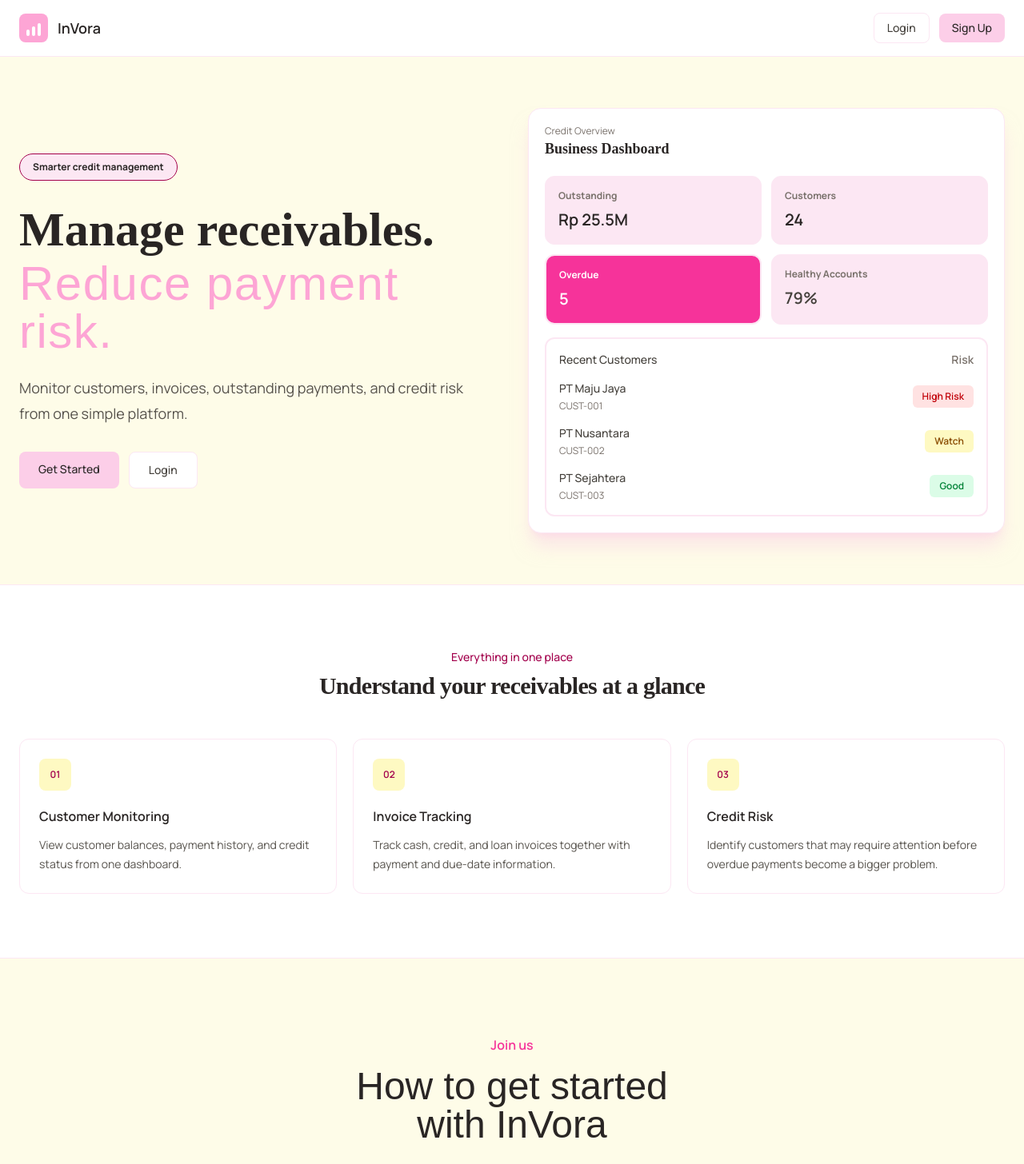
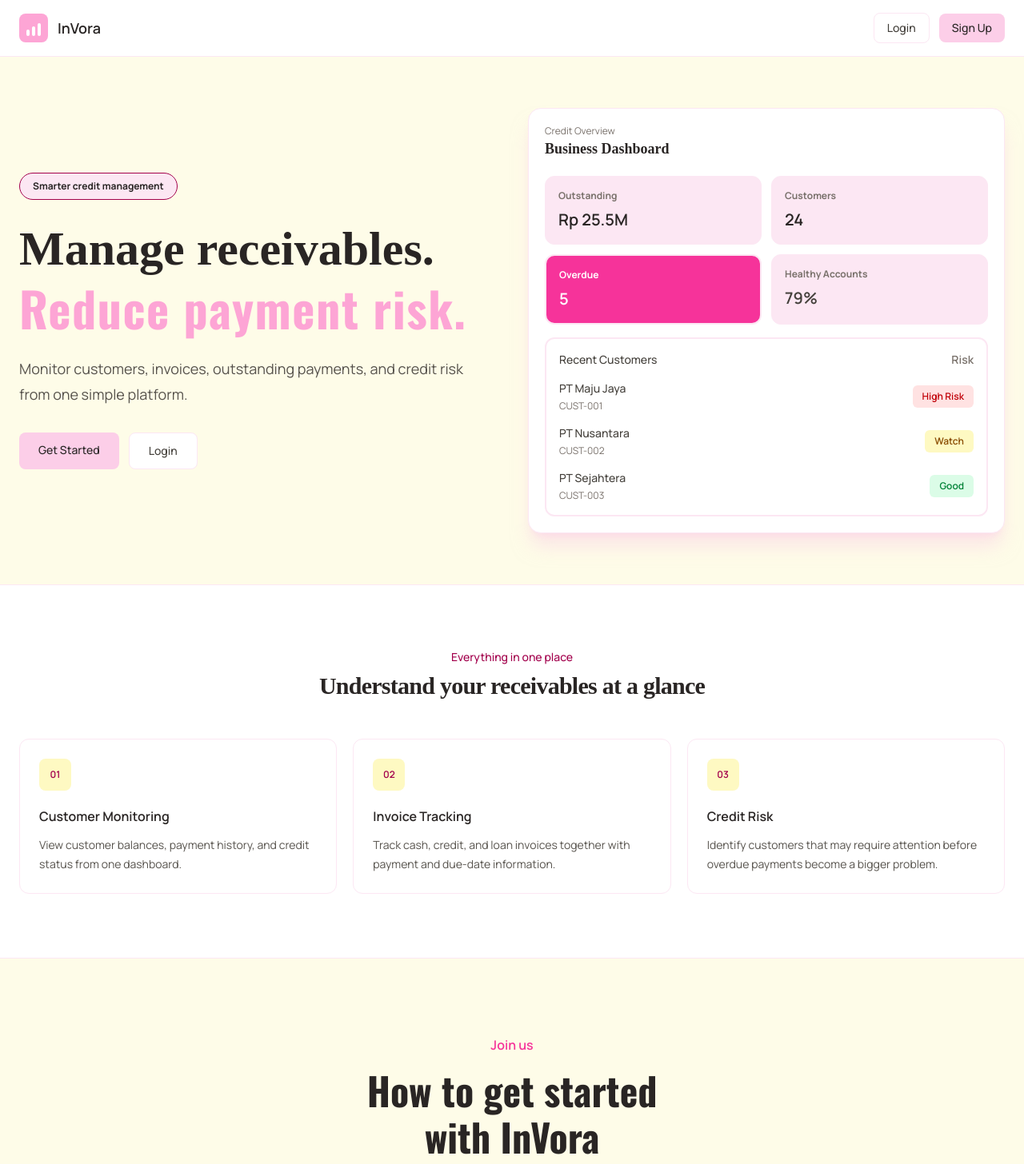
Before and after one commit to StevenArya/hackathon, a Next.js app: page / in a window 1280 px wide. Shown: the top 1456 px of the page at 80% size. Built offline with nearby package versions, Linux system fonts and the light colour scheme.

Commit message:
change font

```diff
--- a/app/components/dashboard.tsx
+++ b/app/components/dashboard.tsx
@@ -143,7 +143,7 @@ export default function Dashboard({
                 WELCOME TO InVora.
               </div>
 
-              <h1 className=" text-[27px] sm:text-[30px]" style={{fontFamily:"fantasy"}}>
+              <h1 className=" text-[27px] sm:text-[30px]" style={{ fontFamily: "var(--font-heading), sans-serif", lineHeight: 1.2 }}>
                 {titles[active]}
               </h1>
 
--- a/app/dashboard/page.tsx
+++ b/app/dashboard/page.tsx
@@ -202,7 +202,7 @@ export default function CustomerDashboard() {
               Customer Portal
             </p>
 
-            <h1 className=" text-xl text-stone-800" style={{fontFamily:"fantasy"}}>
+            <h1 className=" text-xl text-stone-800" style={{ fontFamily: "var(--font-heading), sans-serif", lineHeight: 1.2 }}>
               {customer.name}
             </h1>
           </div>
@@ -220,7 +220,7 @@ export default function CustomerDashboard() {
         <div className="mb-8">
           <p className="text-sm text-stone-600">Welcome back</p>
 
-          <h2 className=" text-3xl font-bold text-stone-800" style={{fontFamily:"fantasy"}}>
+          <h2 className=" text-3xl font-bold text-stone-800" style={{ fontFamily: "var(--font-heading), sans-serif", lineHeight: 1.2 }}>
             {profile?.full_name || customer.name}
           </h2>
         </div>
--- a/app/layout.tsx
+++ b/app/layout.tsx
@@ -1,13 +1,14 @@
 import type { Metadata } from "next";
-import { Manrope } from "next/font/google";
+import { Manrope, Oswald } from "next/font/google";
 import "./globals.css";
 
 // Variable sans-serif with a rounded, geometric feel across all pages.
 const manrope = Manrope({ subsets: ["latin"], variable: "--font-invora", display: "swap" });
+const headingFont = Oswald({ subsets: ["latin"], variable: "--font-heading", display: "swap" });
 export const metadata: Metadata = {
   title: "InVora | Credit Overview",
   description: "Monitor receivables, customer risk, and upcoming payments in your credit management workspace.",
 };
 export default function RootLayout({ children }: LayoutProps<"/">) {
-  return <html lang="en" className={`${manrope.variable} h-full antialiased`}><body className="min-h-full">{children}</body></html>;
+  return <html lang="en" className={`${manrope.variable} ${headingFont.variable} h-full antialiased`}><body className="min-h-full">{children}</body></html>;
 }
--- a/app/page.tsx
+++ b/app/page.tsx
@@ -48,7 +48,7 @@ export default function LandingPage() {
           <h1 className="max-w-2xl text-5xl font-semibold leading-tight tracking text-stone-800 md:text-6xl " style={{ fontFamily: "fongsong" }}>
             Manage receivables.
           </h1>
-          <h1 className="max-w-2xl text-5xl block text-pink-300 tracking-wide md:text-6xl" style={{ fontFamily: "fantasy" }}>
+          <h1 className="max-w-2xl text-5xl block text-pink-300 font-bold tracking-wide md:text-6xl" style={{ fontFamily: "var(--font-heading), sans-serif", lineHeight: 1.2 }}>
               Reduce payment risk.
             </h1>
 
@@ -154,7 +154,7 @@ export default function LandingPage() {
               Everything in one place
             </p>
 
-            <h2 className="mt-2 text-3xl font-semibold tracking-tight text-stone-800"  style={{ fontFamily: "fongsong" }}>
+            <h2 className="mt-2 text-3xl font-semibold tracking-tight text-stone-800" style={{ fontFamily: "fongsong" }}>
               Understand your receivables at a glance
             </h2>
           </div>
@@ -185,7 +185,7 @@ export default function LandingPage() {
       <section aria-labelledby="getting-started-title" className="border-t border-pink-100 bg-yellow-50">
         <div className="mx-auto max-w-6xl px-6 py-16 text-center sm:py-24">
           <p className=" font-semibold text-pink-500">Join us</p>
-          <h2 id="getting-started-title" className="mt-4 text-3xl text-stone-800 sm:text-5xl" style={{ fontFamily: "fantasy"}}>
+          <h2 id="getting-started-title" className="mt-4 text-3xl font-bold text-stone-800 sm:text-5xl" style={{ fontFamily: "var(--font-heading), sans-serif", lineHeight: 1.2 }}>
             How to get started<br />with InVora
           </h2>
           <p className="mx-auto mt-5 max-w-md text-base leading-7 text-stone-600 sm:text-lg">
```
